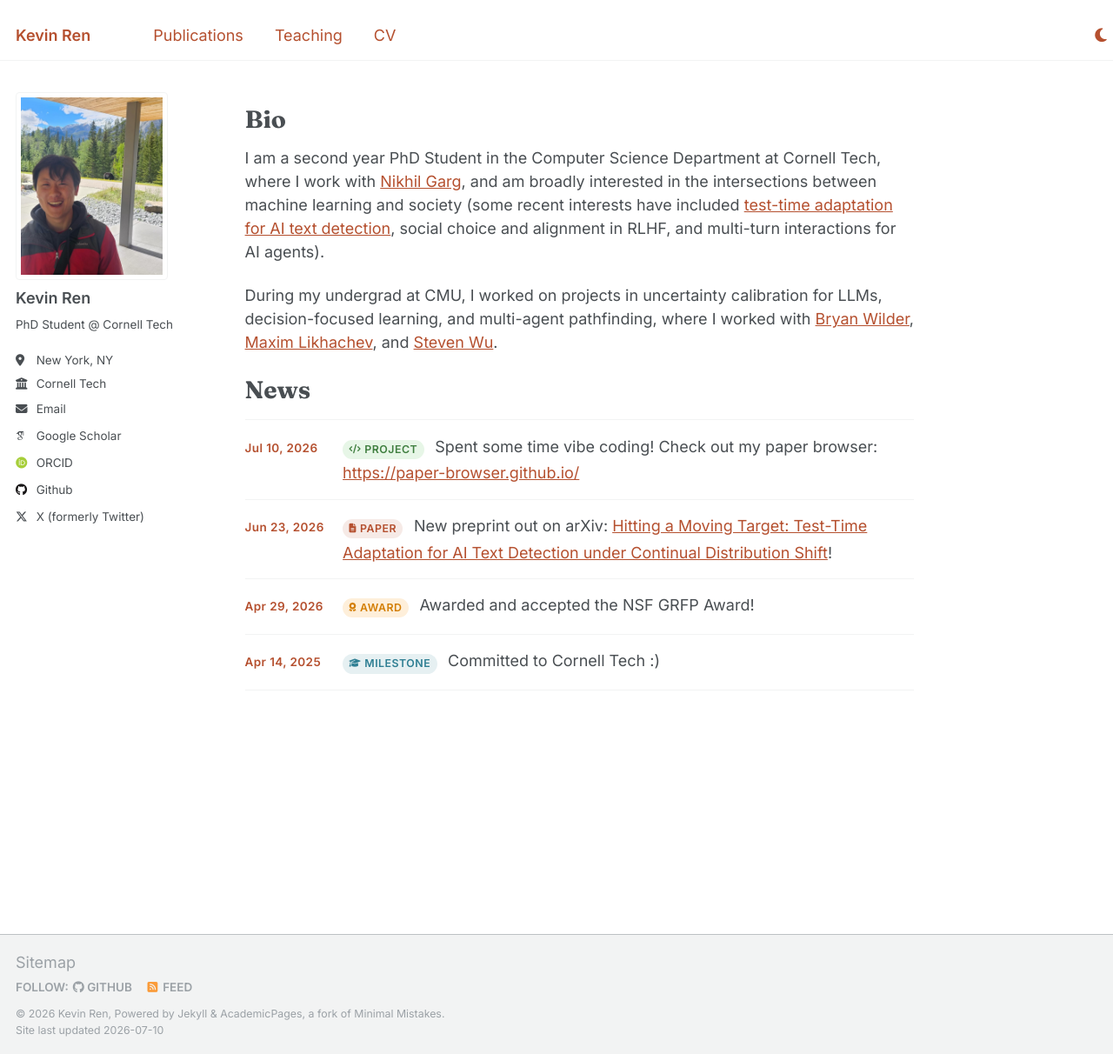
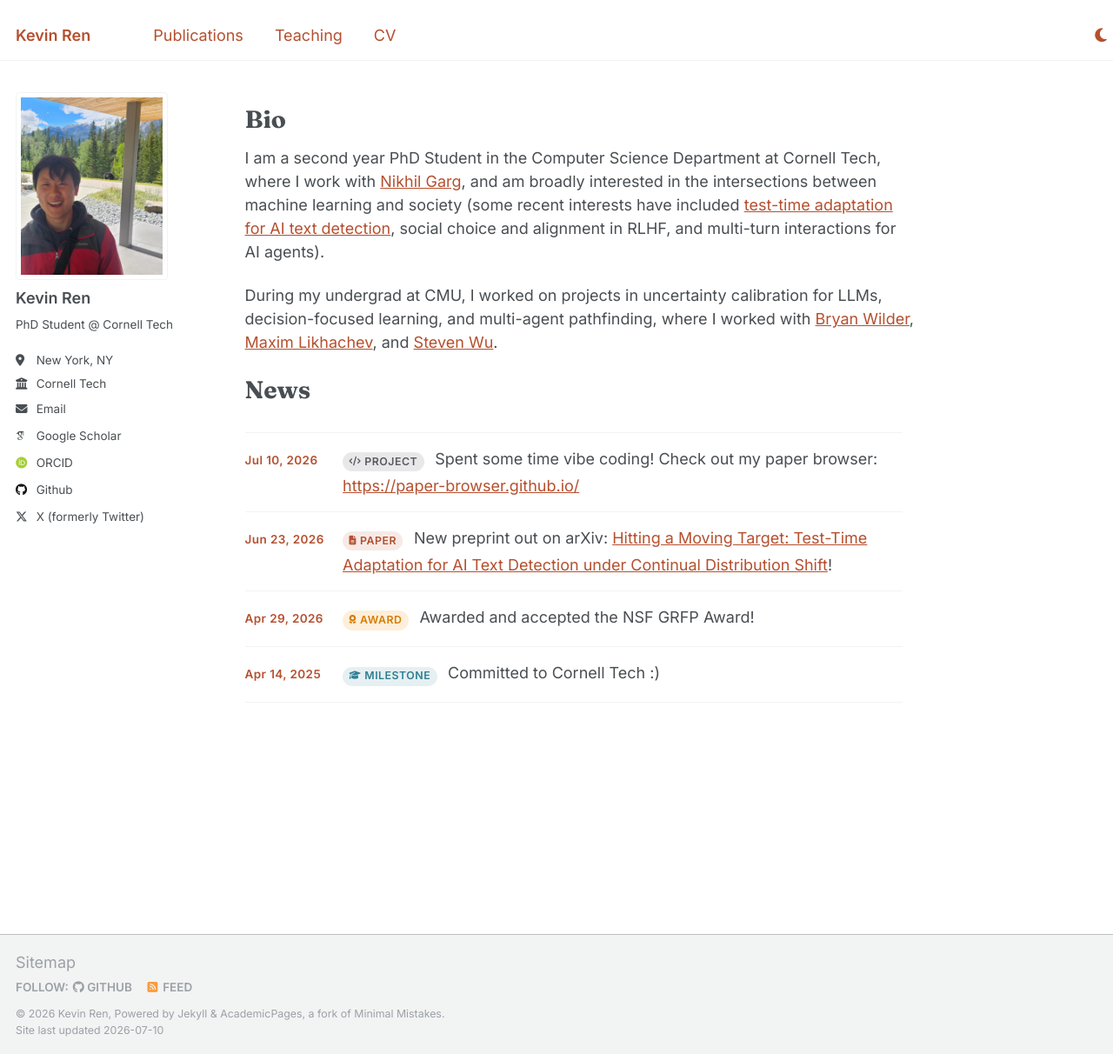
Before and after one commit to renkevin9/renkevin9.github.io, a Jekyll site: the page built from _pages/about.md, in a window 1280 px wide and 1212 px high. Shown: the whole window at 87% size. Built offline with Jekyll 4.4.1, drawn with Linux system fonts in a browser that asks for light colours; some web fonts are replaced.

Commit message:
more aesthetics

```diff
--- a/_includes/dark-mode.html
+++ b/_includes/dark-mode.html
@@ -79,7 +79,10 @@ html[data-theme="dark"] .timeline-item__date { color: #f0916a; }
 html[data-theme="dark"] .timeline-item__tag--paper { color: #f0916a; background: rgba(240, 145, 106, 0.15); }
 html[data-theme="dark"] .timeline-item__tag--award { color: #f2b544; background: rgba(242, 181, 68, 0.15); }
 html[data-theme="dark"] .timeline-item__tag--milestone { color: #6fc3d6; background: rgba(111, 195, 214, 0.15); }
-html[data-theme="dark"] .timeline-item__tag--project { color: #7fca7f; background: rgba(127, 202, 127, 0.15); }
+html[data-theme="dark"] .timeline-item__tag--project { color: #b8b8bd; background: rgba(184, 184, 189, 0.15); }
+html[data-theme="dark"] .timeline-scroll { scrollbar-color: #55555a transparent; }
+html[data-theme="dark"] .timeline-scroll::-webkit-scrollbar-thumb { background: #55555a; }
+html[data-theme="dark"] .timeline-scroll::-webkit-scrollbar-thumb:hover { background: #6a6a70; }
 html[data-theme="dark"] .timeline-item__tag--cmu { color: #6fc3d6; background: rgba(111, 195, 214, 0.15); }
 html[data-theme="dark"] .timeline-item__tag--cornell { color: #f0916a; background: rgba(240, 145, 106, 0.15); }
 </style>
--- a/_pages/about.md
+++ b/_pages/about.md
@@ -15,6 +15,7 @@ During my undergrad at CMU, I worked on projects in uncertainty calibration for
 
 <h1>News</h1>
 
+<div class="timeline-scroll">
 <div class="timeline-list">
   <div class="timeline-item">
     <div class="timeline-item__date"><time datetime="2026-07-10">Jul 10, 2026</time></div>
@@ -44,6 +45,7 @@ During my undergrad at CMU, I worked on projects in uncertainty calibration for
       Committed to Cornell Tech :)
     </div>
   </div>
+</div>
 </div>
 
 <!-- <ul>
--- a/_sass/_page.scss
+++ b/_sass/_page.scss
@@ -398,9 +398,39 @@
    Timeline list (News, Teaching)
    ========================================================================== */
 
+.timeline-scroll {
+  max-height: 22em;
+  overflow-y: auto;
+  overscroll-behavior: contain;
+  padding-right: 0.75em;
+  scrollbar-width: thin;
+  scrollbar-color: #c4c4c8 transparent;
+
+  &::-webkit-scrollbar {
+    width: 8px;
+  }
+
+  &::-webkit-scrollbar-track {
+    background: transparent;
+  }
+
+  &::-webkit-scrollbar-thumb {
+    border-radius: 999px;
+    background: #c4c4c8;
+  }
+
+  &::-webkit-scrollbar-thumb:hover {
+    background: #a8a8ad;
+  }
+}
+
 .timeline-list {
   margin: 1em 0 2em;
   border-top: 1px solid $border-color;
+}
+
+.timeline-scroll .timeline-list {
+  margin-bottom: 0;
 }
 
 .timeline-item {
@@ -467,8 +497,8 @@
   }
 
   &--project {
-    color: mix(#000, $success-color, 35%);
-    background: mix(#fff, $success-color, 85%);
+    color: #5a5a5f;
+    background: #e8e8ea;
   }
 
   &--cmu {
--- a/_sass/_reset.scss
+++ b/_sass/_reset.scss
@@ -68,6 +68,15 @@ audio:not([controls]) {
 
 a {
   color: $link-color;
+
+  &:visited {
+    color: $link-color-visited;
+  }
+
+  &:hover,
+  &:active {
+    color: $link-color-hover;
+  }
 }
 
 /* Apply focus state */
```
